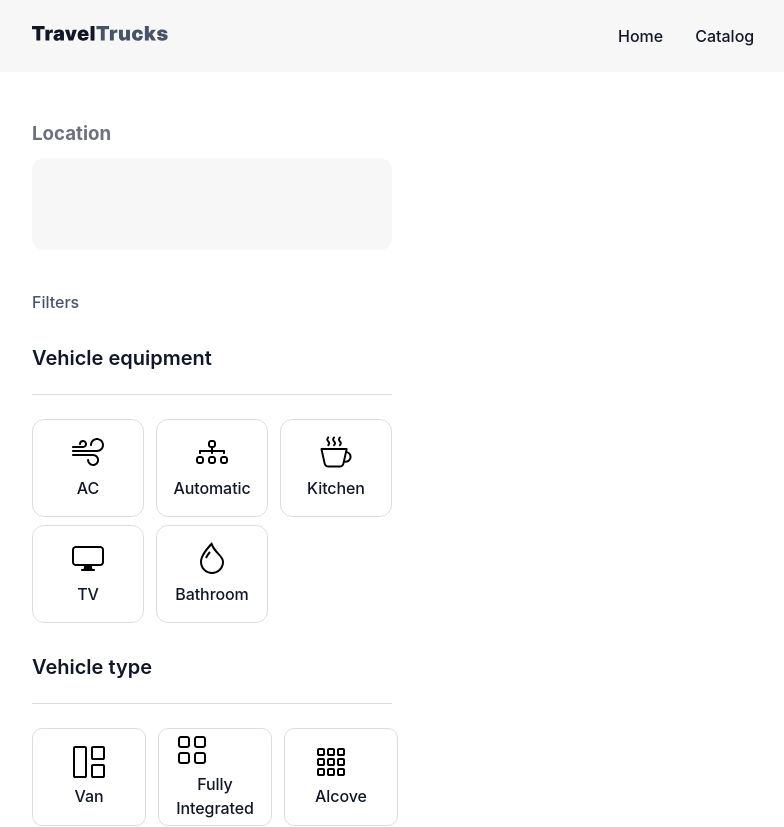
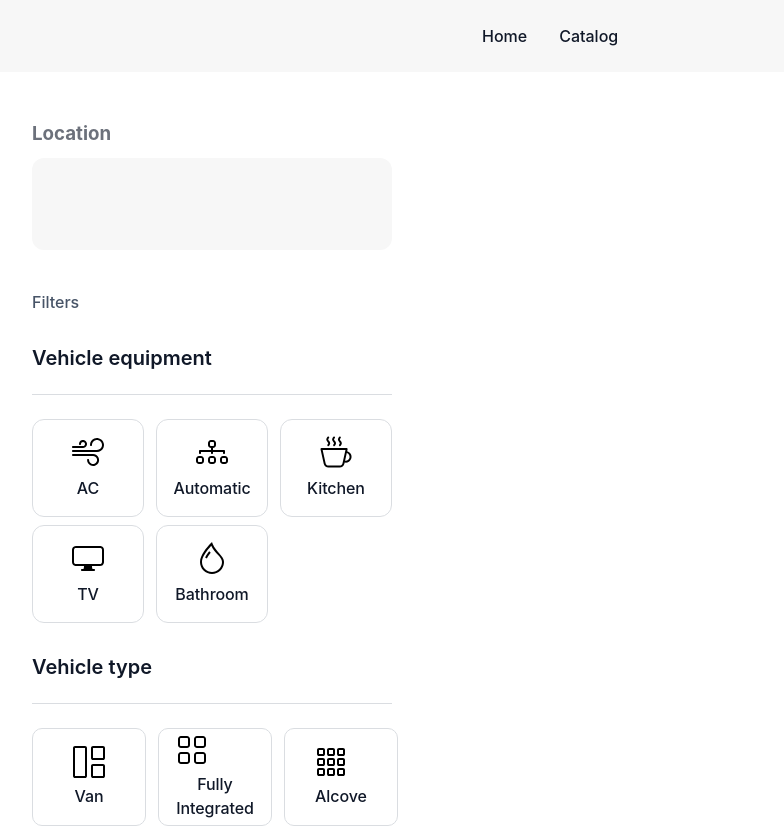
Before and after one commit to Iryna-Pavlyk/TravelTrucks-App, a React (Vite) app: page / in a window 1280 px wide. Shown: the top 827 px of the page, without its empty margins (32-816 px from the left). Built offline with nearby package versions, Linux system fonts and the light colour scheme.

Commit message:
fix route svg

```diff
--- a/src/components/AppBar/AppBar.jsx
+++ b/src/components/AppBar/AppBar.jsx
@@ -10,13 +10,13 @@ const AppBar = () => {
             className={css.navLogoLink}
             href="./index.html"
           >
-            <svg
+            {/* <svg
               className={css.iconLogo}
               width="136"
               height="16"
             >
               <use href="/src/assets/logo.svg#TravelTrucks"></use>
-            </svg>
+            </svg> */}
           </a>
           <ul className={css.navList}>
             <li className={css.navListHome}>
--- a/src/components/SideBar/Filters/Filters.jsx
+++ b/src/components/SideBar/Filters/Filters.jsx
@@ -13,7 +13,7 @@ const Filters = () => {
             <svg width={32} height={32}>
               <use
                 xlinkHref={`/src/assets/icons/icons.svg#icon-ac`}
-              ></use>
+              />
             </svg>
             <p className={css.filterDescription}>AC</p>
           </div>
```
